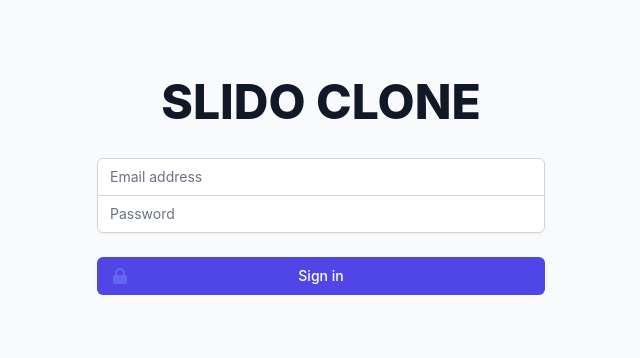
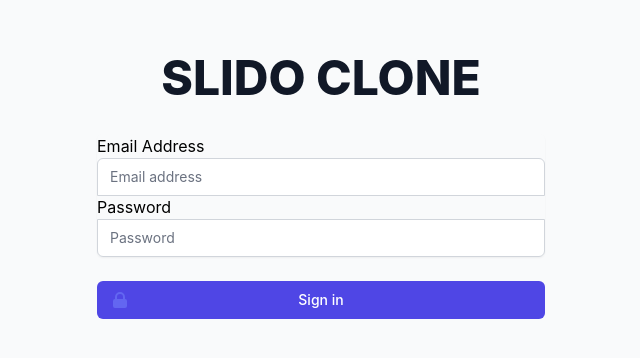
Before and after one commit to cfioretti/slido-clone, a React (Create React App) app: page /login in a window 1280 px wide. Shown: the part 226-584 px from the top of the page, without its empty margins (319-959 px from the left). Built offline with nearby package versions, Linux system fonts and the light colour scheme.

Commit message:
Init Form for test

```diff
--- /dev/null
+++ b/src/components/commons/Button.js
@@ -0,0 +1,6 @@
+import React from 'react';
+
+const Button = props => {
+    return <button {...props}>{props.children}</button>;
+};
+export default Button;
--- /dev/null
+++ b/src/components/commons/Form.js
@@ -0,0 +1,6 @@
+import React from 'react';
+
+const Form = props => {
+    return <form {...props}>{props.children}</form>;
+};
+export default Form;
--- a/src/components/commons/Input.js
+++ b/src/components/commons/Input.js
@@ -3,7 +3,7 @@
 
 const Input = props => {
     return <>
-        <Label>{props?.label}</Label>
+        <Label htmlFor={props?.id}>{props?.label}</Label>
         <input {...props}/>
     </>
 };
--- a/src/pages/Login.js
+++ b/src/pages/Login.js
@@ -1,7 +1,8 @@
 import React from 'react';
 import AuthService from '../services/Auth';
 import Input from '../components/commons/Input';
-import Label from '../components/commons/Label';
+import Button from "../components/commons/Button";
+import Form from "../components/commons/Form";
 
 const Login = props => {
     const handleFormSubmit = e => {
@@ -27,13 +28,10 @@
                 <div>
                     <h2 className='mt-6 text-center text-5xl font-extrabold text-gray-900'>SLIDO CLONE</h2>
                 </div>
-        <form onSubmit={handleFormSubmit} className='mt-8 space-y-6'>
-          <input type='hidden' name='remember' value='true' />
+                <Form onSubmit={handleFormSubmit} className='mt-8 space-y-6'>
+                    <input type='hidden' name='remember' value='true'/>
                     <div className='rounded-md shadow-sm -space-y-px'>
                         <div>
-              <Label htmlFor='email-address' className='sr-only'>
-                Email address
-              </Label>
                             <Input
                                 id='email-address'
                                 name='email'
@@ -42,13 +40,11 @@
                                 required
                                 className='appearance-none rounded-none relative block w-full px-3 py-2 border border-gray-300 placeholder-gray-500 text-gray-900 rounded-t-md focus:outline-none focus:ring-indigo-500 focus:border-indigo-500 focus:z-10 sm:text-sm'
                                 placeholder='Email address'
+                                label="Email Address"
                             />
                         </div>
                         <div>
-              <label htmlFor='password' className='sr-only'>
-                Password
-              </label>
-              <input
+                            <Input
                                 id='password'
                                 name='password'
                                 type='password'
@@ -56,11 +52,12 @@
                                 required
                                 className='appearance-none rounded-none relative block w-full px-3 py-2 border border-gray-300 placeholder-gray-500 text-gray-900 rounded-b-md focus:outline-none focus:ring-indigo-500 focus:border-indigo-500 focus:z-10 sm:text-sm'
                                 placeholder='Password'
+                                label='Password'
                             />
                         </div>
                     </div>
                     <div>
-            <button
+                        <Button
                             type='submit'
                             className='group relative w-full flex justify-center py-2 px-4 border border-transparent text-sm font-medium rounded-md text-white bg-indigo-600 hover:bg-indigo-700 focus:outline-none focus:ring-2 focus:ring-offset-2 focus:ring-indigo-500'
                         >
@@ -80,9 +77,9 @@
                             </svg>
                           </span>
                             Sign in
-            </button>
+                        </Button>
                     </div>
-        </form>
+                </Form>
             </div>
         </div>
     );
```
Also changed, not shown: 1 other file (tests, documents, lock files or other folders). Lines whose indentation alone changed are shown as unchanged.
